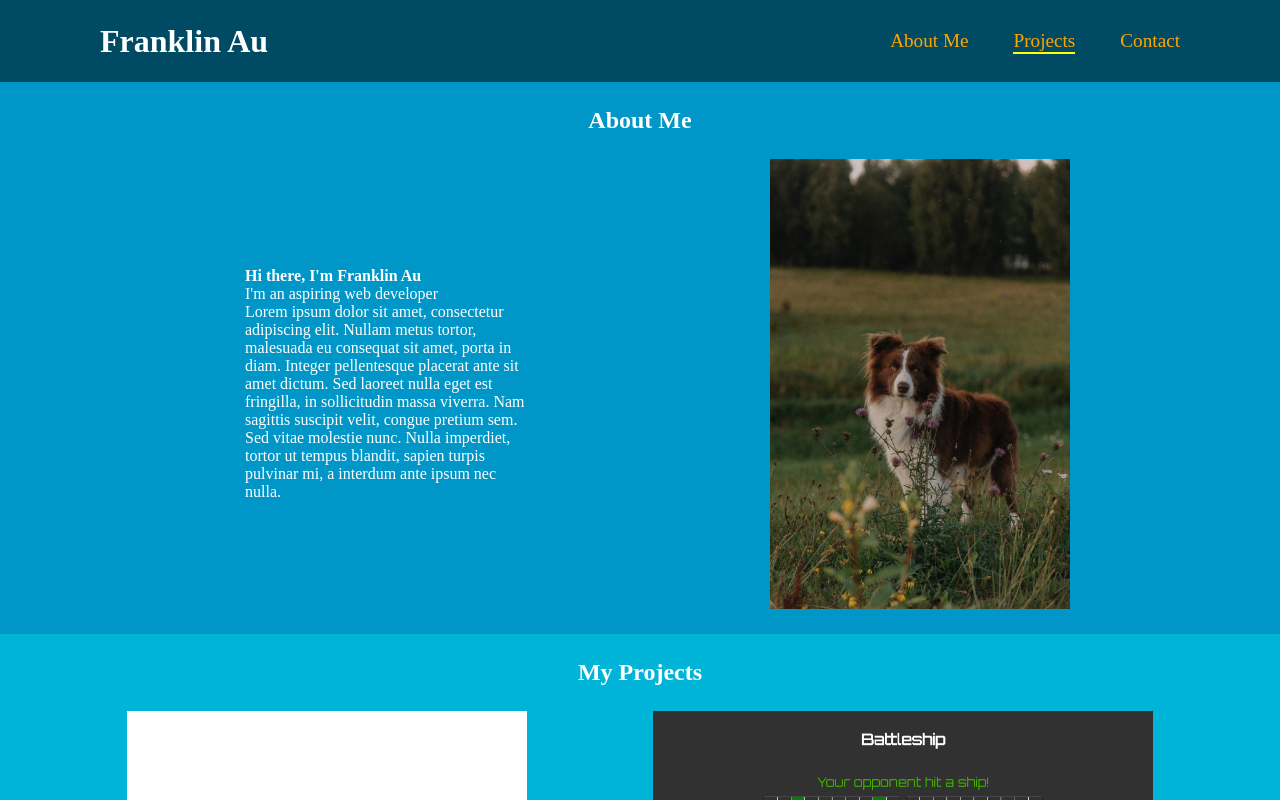
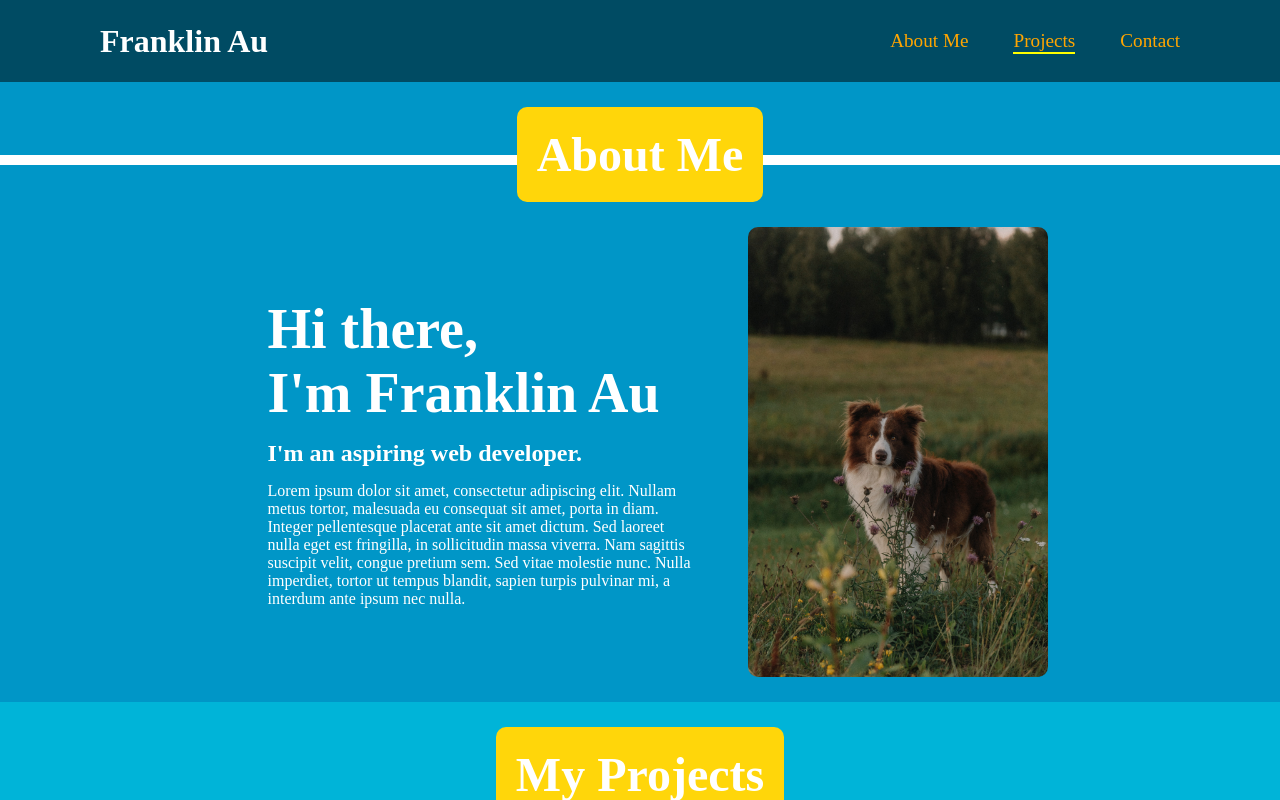
Before and after one commit to fau446/personal-portfolio, a plain HTML site: page index.html in a window 1280 px wide. Shown: the top 800 px of the page. Drawn offline with Linux system fonts and the light colour scheme.

Commit message:
Finish basic layout in 'About Me' section

```diff
--- a/index.html
+++ b/index.html
@@ -18,11 +18,19 @@
 
     <main>
       <section id="about-me">
-        <h2>About Me</h2>
+        <div class="section-header">
+          <h2>About Me</h2>
+          <div class="line"></div>
+        </div>
         <div class="content">
           <div class="about-text-box">
-            <h4>Hi there, I'm Franklin Au</h4>
-            <p>I'm an aspiring web developer</p>
+            <h4>
+              Hi there, <br />
+              I'm Franklin Au
+            </h4>
+            <p class="large-font">
+              <span class="bold">I'm an aspiring web developer.</span>
+            </p>
             <p>
               Lorem ipsum dolor sit amet, consectetur adipiscing elit. Nullam
               metus tortor, malesuada eu consequat sit amet, porta in diam.
--- a/style.css
+++ b/style.css
@@ -23,6 +23,7 @@ main,
 header,
 nav,
 footer,
+section,
 div {
   width: 100%;
 }
@@ -31,8 +32,9 @@ a {
   text-decoration: none;
 }
 
-h1 {
-  /* padding: 20px 0 0 0; */
+h1,
+h2,
+h4 {
   white-space: nowrap;
 }
 
@@ -90,21 +92,52 @@ section {
   padding: 25px 0;
 }
 
+.section-header {
+  max-width: 1500px;
+  text-align: center;
+  margin: 0 0 25px 0;
+  position: relative;
+  z-index: -1;
+}
+
+.line {
+  border: 5px solid white;
+  position: absolute;
+  top: 50%;
+  width: 100%;
+  z-index: -1;
+
+  margin: 0 auto;
+
+  /* max-width: 1500px;
+  margin: 0 auto; */
+}
+
 #about-me {
 }
 
 .content {
   display: flex;
-  justify-content: space-evenly;
+  justify-content: center;
+  gap: 15px;
 }
 
 .about-text-box {
   /* background-color: white; */
-  max-width: 350px;
+  max-width: 500px;
   display: flex;
   flex-direction: column;
   justify-content: center;
   padding: 0 35px;
+  gap: 15px;
+}
+
+.large-font {
+  font-size: 1.5em;
+}
+
+.bold {
+  font-weight: bold;
 }
 
 #projects {
@@ -127,12 +160,26 @@ section {
   object-fit: cover;
 }
 
+h2,
+img {
+  border-radius: 10px;
+}
+
 h2 {
-  margin: 0 0 25px 0;
+  /* margin: 0 0 25px 0; */
+  margin: 0 auto;
+  font-size: 3em;
+  background-color: #ffd60a;
+  padding: 20px;
+  width: min-content;
 }
 
 h3 {
   text-align: center;
+}
+
+h4 {
+  font-size: 3.5em;
 }
 
 #contact {
```
